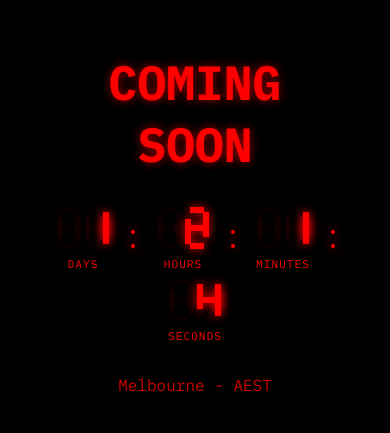
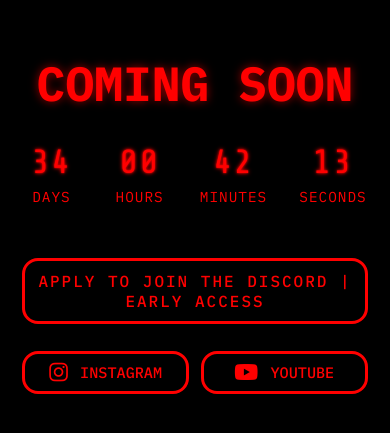
Before and after one commit to carlinbooth/carlinbooth.co, a plain HTML site: page index.html in a window 390 px wide. Shown: the part 199-632 px from the top of the page. Drawn offline with nearby package versions, Linux system fonts and the light colour scheme.

Commit message:
Update index.html

```diff
--- a/index.html
+++ b/index.html
@@ -1,20 +1,17 @@
 <!DOCTYPE html>
 <html lang="en">
+
 <head>
     <meta charset="UTF-8" />
     <meta name="viewport" content="width=device-width, initial-scale=1.0" />
     <title>Carlin Booth - Coming Soon</title>
     <link rel="preconnect" href="https://fonts.googleapis.com" />
     <link rel="preconnect" href="https://fonts.gstatic.com" crossorigin />
-  <link
-    href="https://fonts.googleapis.com/css2?family=IBM+Plex+Mono:wght@100;200;300;400;500;600;700&display=swap"
-    rel="stylesheet"
-  />
-  <link
-    rel="stylesheet"
-    href="https://cdnjs.cloudflare.com/ajax/libs/font-awesome/6.5.1/css/all.min.css"
-  />
+    <link href="https://fonts.googleapis.com/css2?family=IBM+Plex+Mono:wght@100;200;300;400;500;600;700&display=swap"
+        rel="stylesheet" />
+    <link rel="stylesheet" href="https://cdnjs.cloudflare.com/ajax/libs/font-awesome/6.5.1/css/all.min.css" />
     <link rel="shortcut icon" href="./logo.png" type="image/x-icon" />
+    <link href="https://fonts.googleapis.com/css2?family=Share+Tech+Mono&display=swap" rel="stylesheet" />
 
     <style>
         * {
@@ -65,55 +62,24 @@
             align-items: center;
         }
 
-    .digit-container {
-      position: relative;
-      width: 32px;
-      height: 56px;
-      margin: 0 3px;
+        .digit-group {
+            display: flex;
+            margin: 0 8px;
+            align-items: center;
         }
 
-    .segment {
-      position: absolute;
-      background: rgba(255, 0, 0, 0.03);
-      transition: background-color 0.1s ease;
-    }
-
-    .segment.active {
-      background: #FF0000;
-      box-shadow: 0 0 10px #FF0000;
-    }
-
-    .segment-a { top: 0; left: 5px; right: 5px; height: 6px; }
-    .segment-b { top: 5px; right: 0; width: 6px; height: 25px; }
-    .segment-c { bottom: 5px; right: 0; width: 6px; height: 25px; }
-    .segment-d { bottom: 0; left: 5px; right: 5px; height: 6px; }
-    .segment-e { bottom: 5px; left: 0; width: 6px; height: 25px; }
-    .segment-f { top: 5px; left: 0; width: 6px; height: 25px; }
-    .segment-g {
-      top: 50%;
-      left: 5px;
-      right: 5px;
-      height: 6px;
-      transform: translateY(-50%);
-    }
-
-    .colon {
-      width: 5px;
-      height: 5px;
-      background: #FF0000;
-      border-radius: 50%;
-      margin: 0 8px;
-      box-shadow: 0 0 10px #FF0000;
-      animation: blink 1s infinite;
-    }
-
-    .colon:nth-child(2) {
-      margin-top: 12px;
+        .countdown-number {
+            font-family: 'Share Tech Mono', monospace;
+            font-size: 4rem;
+            color: #FF0000;
+            text-shadow: 0 0 4px #FF0000, 0 0 2px #FF0000;
+            letter-spacing: 2px;
+            line-height: 1;
         }
 
         .countdown-label {
             margin-top: 0.5rem;
-      font-size: 0.75rem;
+            font-size: 0.9rem;
             text-transform: uppercase;
             letter-spacing: 1px;
             color: #FF0000;
@@ -156,50 +122,168 @@
             opacity: 0.8;
         }
 
-    .digit-group {
-      display: flex;
-      margin: 0 8px;
-      align-items: center;
+        @media (max-width: 600px) {
+            .countdown-number {
+                font-size: 2.1rem;
+            }
+
+            .early-access-btn {
+                width: 90vw;
+                min-width: 0;
+                font-size: 1rem;
+                padding: 10px 0;
+            }
+
+            .social-row {
+                gap: 0.7rem;
+            }
+
+            .social-btn {
+                font-size: 0.95rem;
+                padding: 8px 10px;
+            }
+
+            .reload-button {
+                font-size: 1rem;
+                padding: 10px 0;
+            }
+
+            .container {
+                padding: 0 2px;
+            }
+        }
+
+        .countdown-container {
+            position: relative;
+            transition: all 0.3s ease;
+            margin-bottom: 1.2rem;
+        }
+
+        .reload-button {
+            background: transparent;
+            color: #FF0000;
+            border: 3px solid #FF0000;
+            padding: 18px 0;
+            width: 100%;
+            max-width: 650px;
+            border-radius: 16px;
+            cursor: pointer;
+            font-family: 'IBM Plex Mono', monospace;
+            font-size: 1.5rem;
+            font-weight: 500;
+            letter-spacing: 2px;
+            margin-top: 20px;
+            display: none;
+            transition: background 0.2s, color 0.2s;
+        }
+
+        .reload-button:hover {
+            background: #FF0000;
+            color: #000;
         }
 
         @media (max-width: 600px) {
-      .countdown {
-        gap: 0.5rem;
-      }
-
-      .digit-container {
-        width: 24px;
-        height: 42px;
-        margin: 0 2px;
-      }
-
-      .digit-group {
-        margin: 0 6px;
-      }
-
-      .colon {
-        width: 4px;
-        height: 4px;
-        margin: 0 6px;
-      }
-
-      .colon:nth-child(2) {
-        margin-top: 10px;
-      }
-
-      .countdown-label {
-        font-size: 0.7rem;
-      }
-
-      .footer {
-        font-size: 0.8rem;
-        bottom: 10px;
+            .reload-button {
+                font-size: 1.1rem;
+                padding: 12px 0;
             }
         }
 
-    @keyframes blink {
-      0%, 100% { opacity: 1; }
-      50% { opacity: 0.3; }
+        .button-row {
+            display: flex;
+            justify-content: center;
+            align-items: center;
+            gap: 2.5rem;
+            margin-bottom: 0.5rem;
+        }
+
+        .early-access-btn {
+            margin: 1.2rem 0 1.2rem 0;
+            padding: 18px 0;
+            font-size: 1.5rem;
+            font-family: 'IBM Plex Mono', monospace;
+            color: #FF0000;
+            background: transparent;
+            border: 3px solid #FF0000;
+            border-radius: 16px;
+            cursor: pointer;
+            letter-spacing: 2px;
+            font-weight: 500;
+            transition: background 0.2s, color 0.2s;
+            display: block;
+            margin-left: auto;
+            margin-right: auto;
+            width: 100%;
+            max-width: 900px;
+        }
+
+        .early-access-btn:hover {
+            background: #FF0000;
+            color: #000;
+        }
+
+        .social-row {
+            display: flex;
+            justify-content: center;
+            gap: 2.5rem;
+            width: 100%;
+            max-width: 900px;
+            margin-left: auto;
+            margin-right: auto;
+        }
+
+        .social-btn {
+            display: flex;
+            align-items: center;
+            gap: 0.8em;
+            font-size: 1.3rem;
+            font-family: 'IBM Plex Mono', monospace;
+            color: #FF0000;
+            background: transparent;
+            border: 3px solid #FF0000;
+            border-radius: 16px;
+            padding: 14px 38px;
+            text-decoration: none;
+            font-weight: 500;
+            transition: background 0.2s, color 0.2s;
+            flex: 1 1 0;
+            min-width: 180px;
+            justify-content: center;
+        }
+
+        .social-btn i {
+            font-size: 1.4em;
+        }
+
+        .social-btn.instagram:hover {
+            background: #FF0000;
+            color: #000;
+        }
+
+        .social-btn.youtube:hover {
+            background: #FF0000;
+            color: #000;
+        }
+
+        @media (max-width: 600px) {
+
+            .button-row,
+            .social-row {
+                gap: 0.7rem;
+                max-width: 98vw;
+            }
+
+            .early-access-btn {
+                font-size: 1rem;
+                padding: 10px 0;
+                max-width: 98vw;
+            }
+
+            .social-btn {
+                font-size: 0.95rem;
+                padding: 8px 10px;
+                min-width: 0;
+            }
         }
     </style>
 </head>
@@ -208,44 +292,61 @@
     <img src="embed.png" style="display: none;" />
     <div class="container">
         <h1>COMING SOON</h1>
+        <div class="countdown-container">
             <div class="countdown">
                 <div class="countdown-item">
                     <div class="digit-group" id="days">
-          <div class="digit-container"><div class="segment segment-a"></div><div class="segment segment-b"></div><div class="segment segment-c"></div><div class="segment segment-d"></div><div class="segment segment-e"></div><div class="segment segment-f"></div><div class="segment segment-g"></div></div>
-          <div class="digit-container"><div class="segment segment-a"></div><div class="segment segment-b"></div><div class="segment segment-c"></div><div class="segment segment-d"></div><div class="segment segment-e"></div><div class="segment segment-f"></div><div class="segment segment-g"></div></div>
+                        <span class="countdown-number" id="days-num">00</span>
                     </div>
                     <div class="countdown-label">Days</div>
                 </div>
-      <div class="colon-container"><div class="colon"></div><div class="colon"></div></div>
+                <div class="colon-container">
+                    <div class="colon"></div>
+                    <div class="colon"></div>
+                </div>
                 <div class="countdown-item">
                     <div class="digit-group" id="hours">
-          <div class="digit-container"><div class="segment segment-a"></div><div class="segment segment-b"></div><div class="segment segment-c"></div><div class="segment segment-d"></div><div class="segment segment-e"></div><div class="segment segment-f"></div><div class="segment segment-g"></div></div>
-          <div class="digit-container"><div class="segment segment-a"></div><div class="segment segment-b"></div><div class="segment segment-c"></div><div class="segment segment-d"></div><div class="segment segment-e"></div><div class="segment segment-f"></div><div class="segment segment-g"></div></div>
+                        <span class="countdown-number" id="hours-num">00</span>
                     </div>
                     <div class="countdown-label">Hours</div>
                 </div>
-      <div class="colon-container"><div class="colon"></div><div class="colon"></div></div>
+                <div class="colon-container">
+                    <div class="colon"></div>
+                    <div class="colon"></div>
+                </div>
                 <div class="countdown-item">
                     <div class="digit-group" id="minutes">
-          <div class="digit-container"><div class="segment segment-a"></div><div class="segment segment-b"></div><div class="segment segment-c"></div><div class="segment segment-d"></div><div class="segment segment-e"></div><div class="segment segment-f"></div><div class="segment segment-g"></div></div>
-          <div class="digit-container"><div class="segment segment-a"></div><div class="segment segment-b"></div><div class="segment segment-c"></div><div class="segment segment-d"></div><div class="segment segment-e"></div><div class="segment segment-f"></div><div class="segment segment-g"></div></div>
+                        <span class="countdown-number" id="minutes-num">00</span>
                     </div>
                     <div class="countdown-label">Minutes</div>
                 </div>
-      <div class="colon-container"><div class="colon"></div><div class="colon"></div></div>
+                <div class="colon-container">
+                    <div class="colon"></div>
+                    <div class="colon"></div>
+                </div>
                 <div class="countdown-item">
                     <div class="digit-group" id="seconds">
-          <div class="digit-container"><div class="segment segment-a"></div><div class="segment segment-b"></div><div class="segment segment-c"></div><div class="segment segment-d"></div><div class="segment segment-e"></div><div class="segment segment-f"></div><div class="segment segment-g"></div></div>
-          <div class="digit-container"><div class="segment segment-a"></div><div class="segment segment-b"></div><div class="segment segment-c"></div><div class="segment segment-d"></div><div class="segment segment-e"></div><div class="segment segment-f"></div><div class="segment segment-g"></div></div>
+                        <span class="countdown-number" id="seconds-num">00</span>
                     </div>
                     <div class="countdown-label">Seconds</div>
                 </div>
             </div>
-    <div class="timezone">Melbourne - AEST</div>
+        </div>
+        <button class="reload-button">Reload Page</button>
+        <div class="button-row">
+            <button class="early-access-btn" onclick="window.location.href='https://discord.gg/carlin'">APPLY TO JOIN THE DISCORD | EARLY ACCESS</button>
+        </div>
+        <div class="social-row">
+            <a class="social-btn instagram" href="https://www.instagram.com/_carlinbooth/" target="_blank"><i
+                    class="fab fa-instagram"></i> INSTAGRAM</a>
+            <a class="social-btn youtube" href="https://www.youtube.com/@carlinbooth" target="_blank"><i
+                    class="fab fa-youtube"></i> YOUTUBE</a>
+        </div>
+        <!-- <div class="timezone">Melbourne - AEST</div> -->
     </div>
 
     <script>
-    const launchDate = new Date('2025-06-09T00:00:00+10:00');
+        const launchDate = new Date('2025-07-13T23:59:59+10:00');
         const digitPatterns = {
             '0': ['a', 'b', 'c', 'd', 'e', 'f'],
             '1': ['b', 'c'],
@@ -279,26 +380,33 @@
             const hours = Math.floor((diff % (1000 * 60 * 60 * 24)) / (1000 * 60 * 60));
             const minutes = Math.floor((diff % (1000 * 60 * 60)) / (1000 * 60));
             const seconds = Math.floor((diff % (1000 * 60)) / 1000);
+
+            const countdownContainer = document.querySelector('.countdown-container');
+            const reloadButton = document.querySelector('.reload-button');
+            const heading = document.querySelector('h1');
+
+            // If countdown is over
+            if (diff <= 0) {
+                if (countdownContainer) countdownContainer.style.display = 'none';
+                if (reloadButton) reloadButton.style.display = 'inline-block';
+                if (heading) heading.textContent = "";
+                return; // Stop updating the countdown
+            }
+
             const daysStr = days.toString().padStart(2, '0');
             const hoursStr = hours.toString().padStart(2, '0');
             const minutesStr = minutes.toString().padStart(2, '0');
             const secondsStr = seconds.toString().padStart(2, '0');
-      const daysContainers = document.querySelectorAll('#days .digit-container');
-      const hoursContainers = document.querySelectorAll('#hours .digit-container');
-      const minutesContainers = document.querySelectorAll('#minutes .digit-container');
-      const secondsContainers = document.querySelectorAll('#seconds .digit-container');
-      updateDigit(daysContainers[0], daysStr[0]);
-      updateDigit(daysContainers[1], daysStr[1]);
-      updateDigit(hoursContainers[0], hoursStr[0]);
-      updateDigit(hoursContainers[1], hoursStr[1]);
-      updateDigit(minutesContainers[0], minutesStr[0]);
-      updateDigit(minutesContainers[1], minutesStr[1]);
-      updateDigit(secondsContainers[0], secondsStr[0]);
-      updateDigit(secondsContainers[1], secondsStr[1]);
+
+            document.getElementById('days-num').textContent = daysStr;
+            document.getElementById('hours-num').textContent = hoursStr;
+            document.getElementById('minutes-num').textContent = minutesStr;
+            document.getElementById('seconds-num').textContent = secondsStr;
         }
 
         setInterval(updateCountdown, 1000);
         updateCountdown();
     </script>
 </body>
+
 </html>
```
Lines whose indentation alone changed are shown as unchanged.
